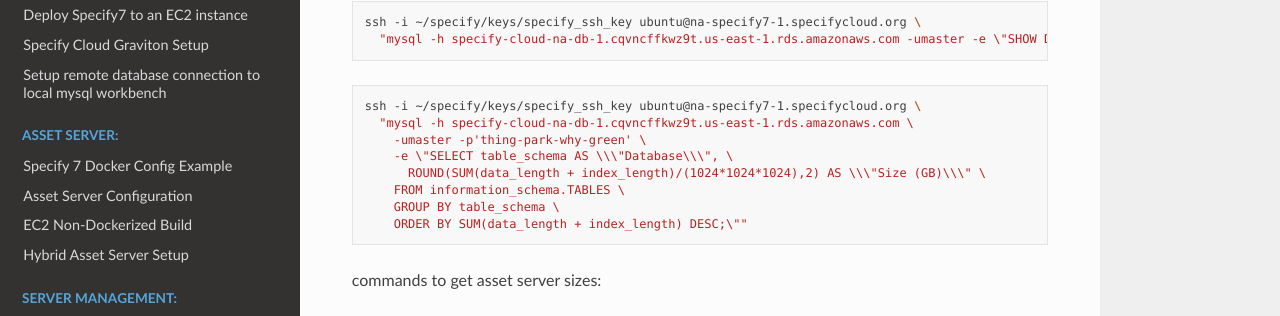
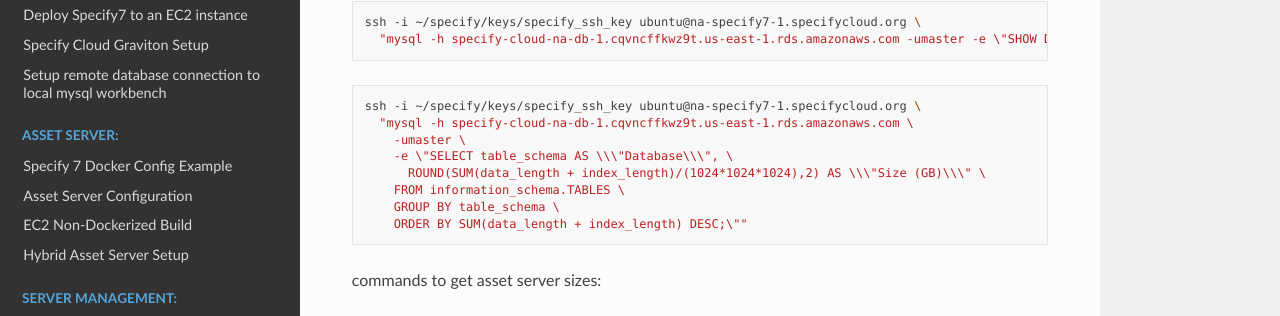
Before and after one commit to specify/specify.github.io, a Sphinx documentation site: the page built from sphinx/aws/aws_data_size_check_commands.md, in a window 1280 px wide and 1362 px high. Shown: the part 374-690 px from the top of the window. Built offline with Sphinx 7.4.7 and the Read the Docs theme 3.1.0, drawn with Linux system fonts in a browser that asks for light colours; pages that are not in the unit, such as notebooks, are missing from menus.

Commit message:
Update aws_data_size_check_commands.md

````diff
--- a/sphinx/aws/aws_data_size_check_commands.md
+++ b/sphinx/aws/aws_data_size_check_commands.md
@@ -19,7 +19,7 @@
 ```bash
 ssh -i ~/specify/keys/specify_ssh_key ubuntu@na-specify7-1.specifycloud.org \
   "mysql -h specify-cloud-na-db-1.cqvncffkwz9t.us-east-1.rds.amazonaws.com \
-    -umaster -p'thing-park-why-green' \
+    -umaster \
     -e \"SELECT table_schema AS \\\"Database\\\", \
       ROUND(SUM(data_length + index_length)/(1024*1024*1024),2) AS \\\"Size (GB)\\\" \
     FROM information_schema.TABLES \
````
